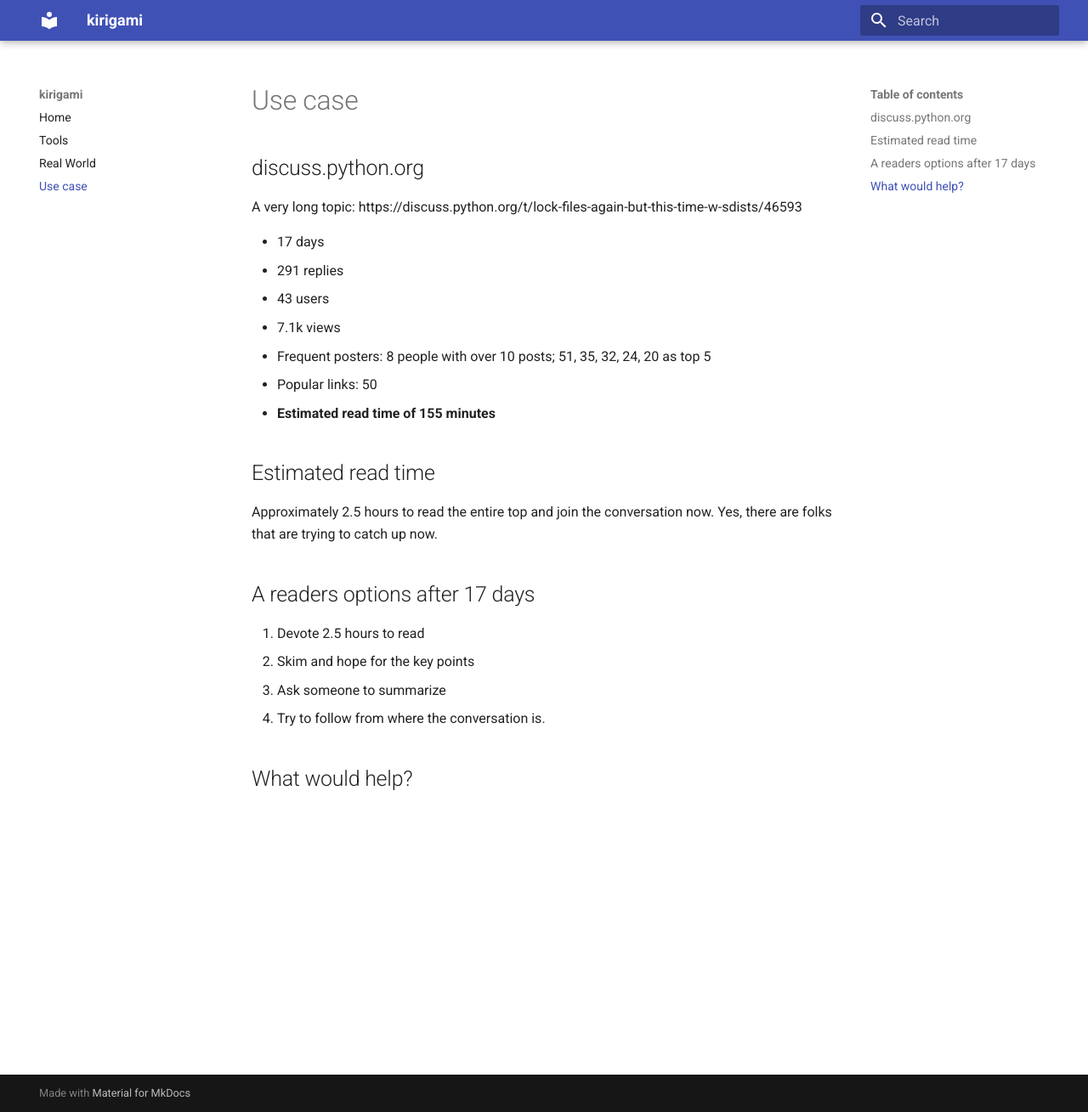
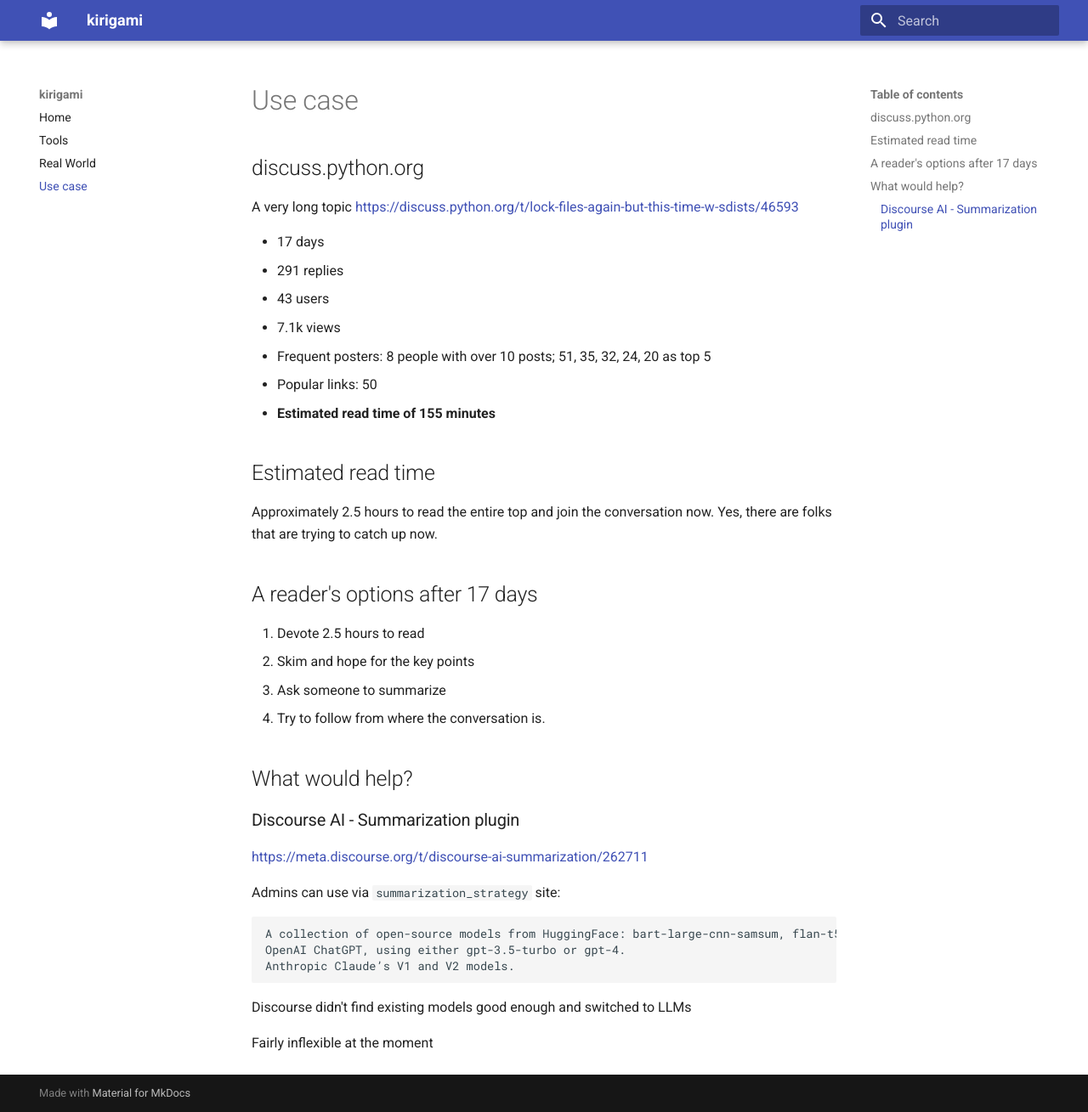
Before and after one commit to willingc/kirigami, an MkDocs documentation site: the page built from docs/usecase.md, in a window 1280 px wide and 1309 px high. Shown: the whole window at 85% size. Built offline with MkDocs 1.6.1 and Material for MkDocs 9.7.7, drawn with Linux system fonts in a browser that asks for light colours.

Commit message:
add info about discourse summarization plugin

````diff
--- a/docs/usecase.md
+++ b/docs/usecase.md
@@ -2,7 +2,7 @@
 
 ## discuss.python.org
 
-A very long topic: https://discuss.python.org/t/lock-files-again-but-this-time-w-sdists/46593
+A very long topic <https://discuss.python.org/t/lock-files-again-but-this-time-w-sdists/46593>
 
 - 17 days
 - 291 replies
@@ -16,7 +16,7 @@ A very long topic: https://discuss.python.org/t/lock-files-again-but-this-time-w
 
 Approximately 2.5 hours to read the entire top and join the conversation now. Yes, there are folks that are trying to catch up now.
 
-## A readers options after 17 days
+## A reader's options after 17 days
 
 1. Devote 2.5 hours to read
 2. Skim and hope for the key points
@@ -24,3 +24,17 @@ Approximately 2.5 hours to read the entire top and join the conversation now. Ye
 4. Try to follow from where the conversation is.
 
 ## What would help?
+
+### Discourse AI - Summarization plugin
+
+<https://meta.discourse.org/t/discourse-ai-summarization/262711>
+
+Admins can use via `summarization_strategy` site:
+```
+A collection of open-source models from HuggingFace: bart-large-cnn-samsum, flan-t5-base-samsum, and long-t5-tglobal-base-16384-book-summary.
+OpenAI ChatGPT, using either gpt-3.5-turbo or gpt-4.
+Anthropic Claude’s V1 and V2 models.
+```
+Discourse didn't find existing models good enough and switched to LLMs
+
+Fairly inflexible at the moment
````
